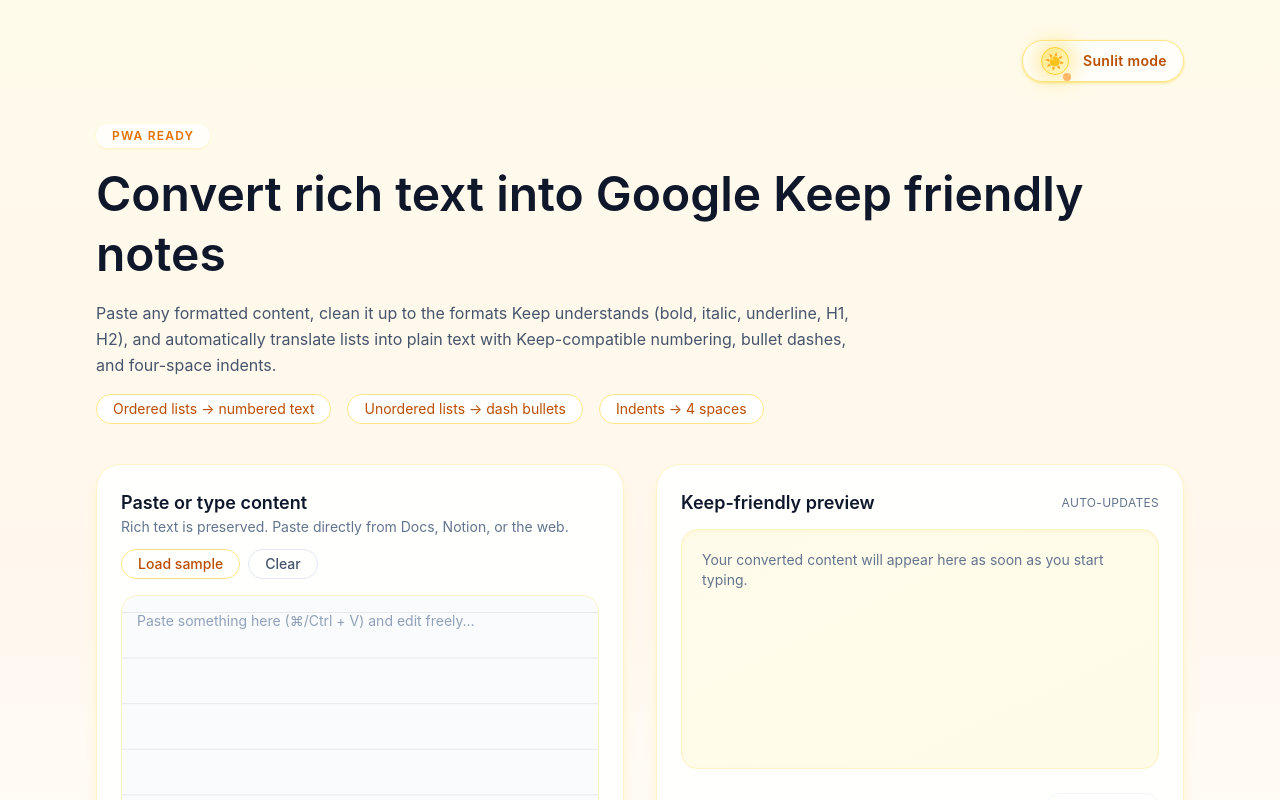
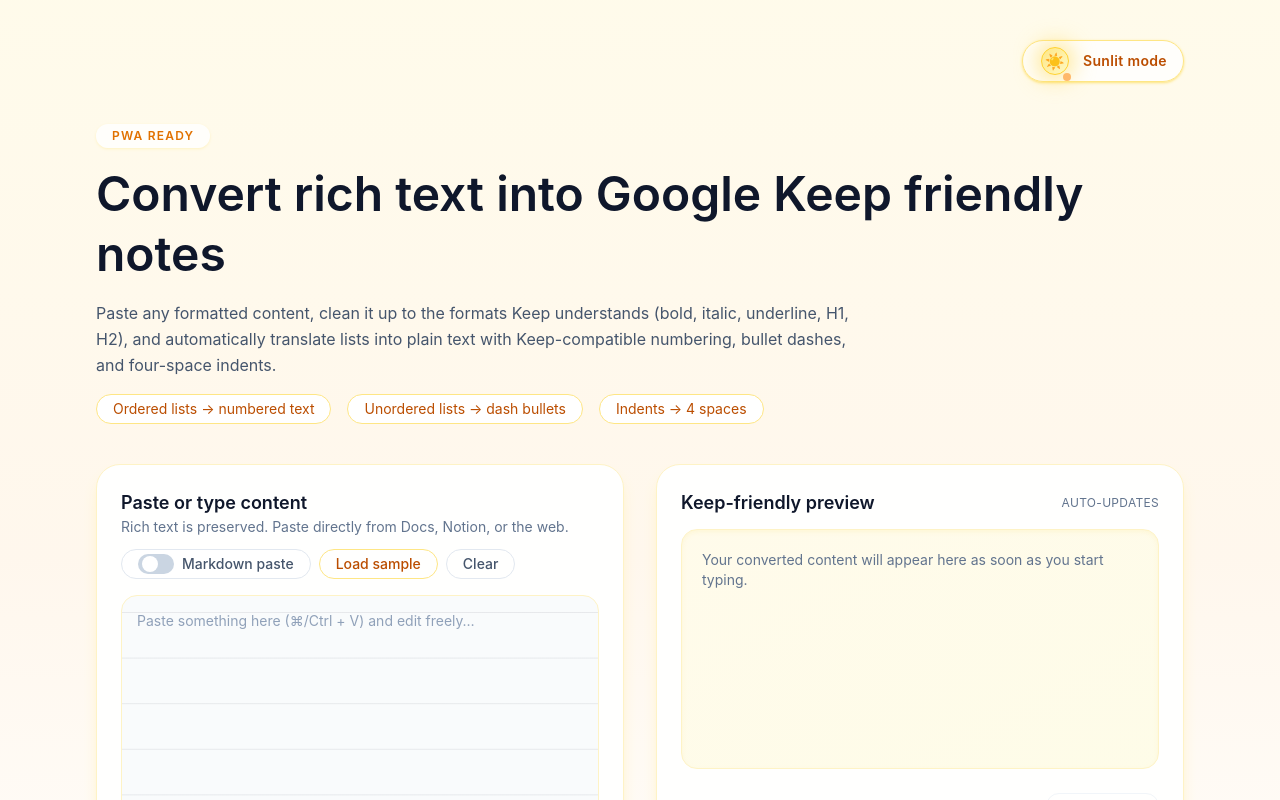
Before and after one commit to ScottMorris/keep-note-converter, a Next.js app: page / in a window 1280 px wide. Shown: the top 800 px of the page. Built offline with nearby package versions, Linux system fonts and the light colour scheme.

Commit message:
feat: intercept markdown paste

```diff
--- a/package.json
+++ b/package.json
@@ -10,6 +10,7 @@
   },
   "dependencies": {
     "@ducanh2912/next-pwa": "^10.2.9",
+    "markdown-it": "^14.1.0",
     "next": "16.0.3",
     "react": "19.2.0",
     "react-dom": "19.2.0"
--- a/src/app/page.tsx
+++ b/src/app/page.tsx
@@ -1,7 +1,15 @@
 "use client";
 
-import { useCallback, useEffect, useMemo, useRef, useState } from "react";
+import {
+  useCallback,
+  useEffect,
+  useMemo,
+  useRef,
+  useState,
+  type ClipboardEvent,
+} from "react";
 import { convertRichTextToKeepMarkup } from "../lib/keepFormatter";
+import { convertMarkdownToHtml } from "../lib/markdown";
 
 type CopyState = "idle" | "copied" | "error";
 type Theme = "light" | "dark";
@@ -30,6 +38,7 @@ const sampleHtml = `
 export default function Home() {
   const editorRef = useRef<HTMLDivElement>(null);
   const [inputHtml, setInputHtml] = useState("");
+  const [markdownMode, setMarkdownMode] = useState(false);
   const [richCopyState, setRichCopyState] = useState<CopyState>("idle");
   const [plainCopyState, setPlainCopyState] = useState<CopyState>("idle");
   const userPreference = useRef<Theme | null>(null);
@@ -45,6 +54,34 @@ export default function Home() {
   const handleEditorInput = () => {
     setInputHtml(editorRef.current?.innerHTML ?? "");
   };
+
+  const handlePaste = useCallback(
+    (event: ClipboardEvent<HTMLDivElement>) => {
+      if (!markdownMode) {
+        return;
+      }
+
+      const clipboardText = event.clipboardData?.getData("text/plain") ?? "";
+      if (!clipboardText.trim()) {
+        return;
+      }
+
+      event.preventDefault();
+      const renderedHtml = convertMarkdownToHtml(clipboardText);
+      if (!renderedHtml) {
+        return;
+      }
+
+      if (document.queryCommandSupported?.("insertHTML")) {
+        document.execCommand("insertHTML", false, renderedHtml);
+      } else if (editorRef.current) {
+        editorRef.current.innerHTML = renderedHtml;
+      }
+
+      setInputHtml(editorRef.current?.innerHTML ?? renderedHtml);
+    },
+    [markdownMode],
+  );
 
   useEffect(() => {
     if (typeof window === "undefined") {
@@ -257,10 +294,29 @@ export default function Home() {
                   Paste or type content
                 </h2>
                 <p className={`text-sm ${isDark ? "text-slate-400" : "text-slate-500"}`}>
-                  Rich text is preserved. Paste directly from Docs, Notion, or the web.
+                  {markdownMode
+                    ? "Markdown is converted into Keep-friendly formatting as you paste."
+                    : "Rich text is preserved. Paste directly from Docs, Notion, or the web."}
                 </p>
               </div>
-              <div className="flex gap-2">
+              <div className="flex flex-col items-stretch gap-2 sm:flex-row sm:items-center">
+                <button
+                  type="button"
+                  role="switch"
+                  aria-checked={markdownMode}
+                  onClick={() => setMarkdownMode((value) => !value)}
+                  className={`inline-flex items-center gap-2 rounded-full border px-4 py-1 text-sm font-medium transition focus-visible:outline-none focus-visible:ring-2 focus-visible:ring-amber-300 ${markdownMode ? "border-amber-400 bg-amber-50 text-amber-800" : "border-slate-200 bg-white text-slate-600"}`}
+                >
+                  <span
+                    aria-hidden="true"
+                    className={`relative inline-flex h-5 w-9 items-center rounded-full transition ${markdownMode ? "bg-amber-500" : "bg-slate-300"}`}
+                  >
+                    <span
+                      className={`inline-block h-4 w-4 rounded-full bg-white transition ${markdownMode ? "translate-x-4" : "translate-x-1"}`}
+                    />
+                  </span>
+                  Markdown paste
+                </button>
                 <button
                   type="button"
                   onClick={loadSample}
@@ -282,7 +338,9 @@ export default function Home() {
                 <span
                   className={`pointer-events-none absolute left-4 top-4 text-sm ${isDark ? "text-slate-500" : "text-slate-400"}`}
                 >
-                  Paste something here (⌘/Ctrl + V) and edit freely…
+                  {markdownMode
+                    ? "Paste Markdown here (⌘/Ctrl + V) to convert instantly…"
+                    : "Paste something here (⌘/Ctrl + V) and edit freely…"}
                 </span>
               )}
               <div
@@ -294,6 +352,7 @@ export default function Home() {
                 aria-label="Formatting editor"
                 data-testid="input-editor"
                 onInput={handleEditorInput}
+                onPaste={handlePaste}
                 suppressContentEditableWarning
               />
             </div>
--- /dev/null
+++ b/src/lib/markdown.ts
@@ -0,0 +1,16 @@
+import MarkdownIt from "markdown-it";
+
+const markdownParser = new MarkdownIt({
+  html: false,
+  linkify: true,
+  typographer: true,
+});
+
+export function convertMarkdownToHtml(markdown: string): string {
+  if (!markdown || !markdown.trim()) {
+    return "";
+  }
+
+  const normalized = markdown.replace(/\r\n?/g, "\n").trim();
+  return markdownParser.render(normalized);
+}
```
Also changed, not shown: 1 other file (tests, documents, lock files or other folders).
